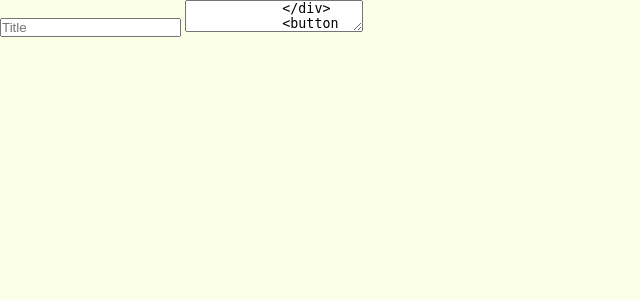
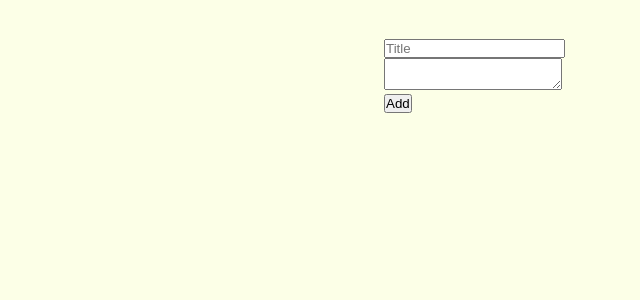
Before and after one commit to trini7y/Journal, a Node server app: page /add-journal in a window 1280 px wide. Shown: the part 128-428 px from the top of the page, without its empty margins (0-640 px from the left). Run offline with Node 20, Linux system fonts and the light colour scheme.

Commit message:
Added the form

```diff
--- /dev/null
+++ b/public/css/add_journal.css
@@ -0,0 +1,10 @@
+.main__div{
+
+}
+.add_journal {
+  margin: 0 auto;
+  width: 40%;
+  text-align:left;
+  /* border:1px solid red; */
+  margin-top:3%;
+}
--- a/views/add-journal.ejs
+++ b/views/add-journal.ejs
@@ -1,15 +1,18 @@
 <%-include('includes/head.ejs')%>
-
+<link rel="stylesheet" href="/css/add_journal.css" />
 </head>
 <body>
     <%-include('includes/navigation.ejs') %>
-    <main>
-        <form method="POST" action="/add-journal">
+    <main class="main__">
+       <div class="main__div">
+         <form class="add_journal" method="POST" action="/add-journal">
             <div>
-                <input name="title" type="text" placeholder="Title">
-                <textarea name="description">
+                <input name="title" type="text" placeholder="Title" />
+                <br/>
+                <textarea name="description"> </textarea>
             </div>
             <button type="submit"> Add </button>
         </form>
+       </div>
     </main>
 </body>
--- a/views/includes/head.ejs
+++ b/views/includes/head.ejs
@@ -1,12 +1,12 @@
 <!DOCTYPE html>
 <html lang="en">
-<head>
-    <meta charset="UTF-8">
-    <meta http-equiv="X-UA-Compatible" content="IE=edge">
-    <meta name="viewport" content="width=device-width, initial-scale=1.0">
+  <head>
+    <meta charset="UTF-8" />
+    <meta http-equiv="X-UA-Compatible" content="IE=edge" />
+    <meta name="viewport" content="width=device-width, initial-scale=1.0" />
     <title><%= pageTitle %></title>
-    <link rel="stylesheet" href="/css/header.css">
-    <link rel="stylesheet" href="/css/home.css">
-    <link rel="preconnect" href="https://fonts.googleapis.com">
-    <link rel="preconnect" href="https://fonts.gstatic.com" crossorigin>
-    <link href="https://fonts.googleapis.com/css2?family=Barlow&display=swap" rel="stylesheet"
+    <link rel="stylesheet" href="/css/header.css" />
+    <link rel="stylesheet" href="/css/home.css" />
+    <link rel="preconnect" href="https://fonts.googleapis.com" />
+    <link rel="preconnect" href="https://fonts.gstatic.com" crossorigin />
+    <link href="https://fonts.googleapis.com/css2?family=Barlow&display=swap" rel="stylesheet"/>
```
